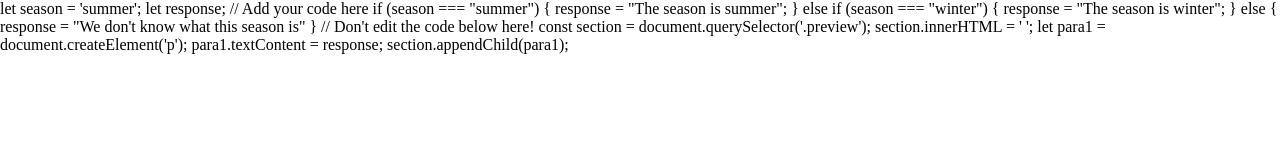
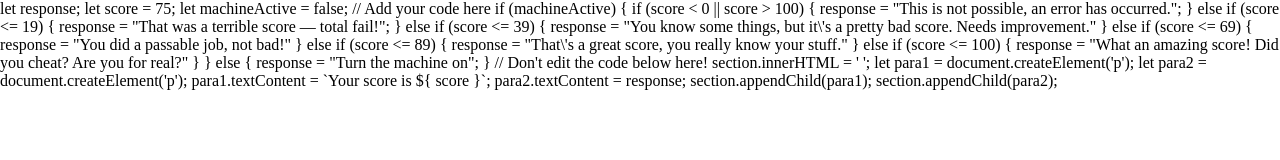
Before and after one commit to F3GR/weather-app, a plain HTML site: page index.html in a window 1280 px wide. Drawn offline with Linux system fonts and the light colour scheme.

Commit message:
mdn conditionals test - 2

```diff
--- a/index.html
+++ b/index.html
@@ -9,24 +9,41 @@
 </head>
 
 <body>
-  let season = 'summer';
   let response;
+  let score = 75;
+  let machineActive = false;
 
   // Add your code here
-  if (season === "summer") {
-      response = "The season is summer";
-  } else if (season === "winter") {
-      response = "The season is winter";
+  if (machineActive) {
+  if (score < 0 || score > 100) {
+     response = "This is not possible, an error has occurred.";
+  } else if (score <= 19) {
+     response = "That was a terrible score — total fail!";
+  } else if (score <= 39) {
+     response = "You know some things, but it\'s a pretty bad score. Needs improvement."
+  } else if (score <= 69) {
+     response = "You did a passable job, not bad!"
+  } else if (score <= 89) {
+     response = "That\'s a great score, you really know your stuff."
+  } else if (score <= 100) {
+     response = "What an amazing score! Did you cheat? Are you for real?"
+  }
   } else {
-      response = "We don't know what this season is"
+  response = "Turn the machine on";
   }
 
   // Don't edit the code below here!
-  const section = document.querySelector('.preview');
+
   section.innerHTML = ' ';
   let para1 = document.createElement('p');
-  para1.textContent = response;
+  let para2 = document.createElement('p');
+
+  para1.textContent = `Your score is ${ score }`;
+  para2.textContent = response;
+
   section.appendChild(para1);
+  section.appendChild(para2);
+
 
   </script>
 </body>
```
